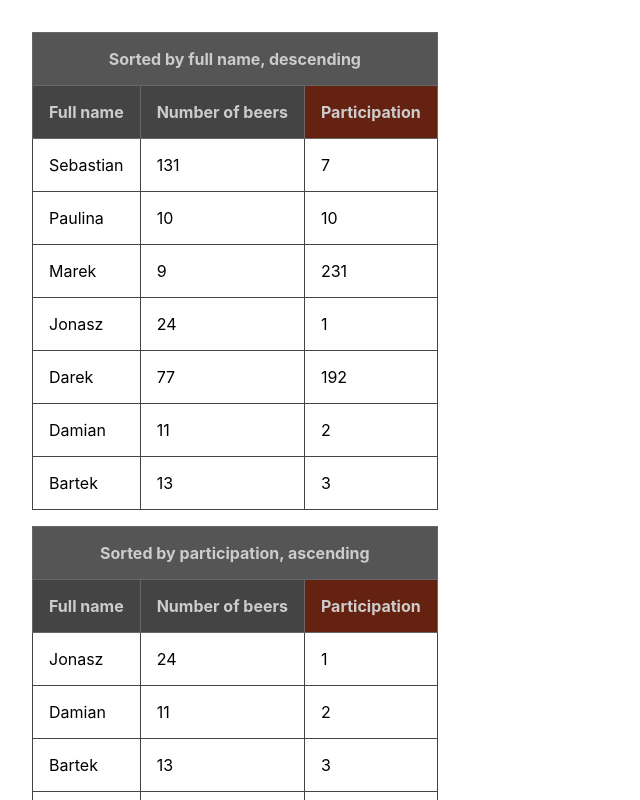
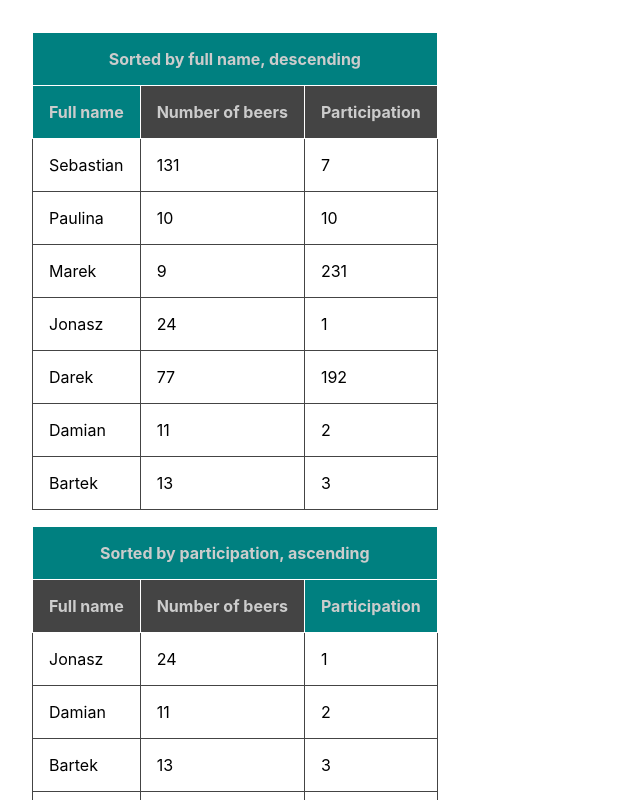
Before and after one commit to argasek/codebrainers-2020-09, a React (Create React App) app: page / in a window 1280 px wide. Shown: the top 800 px of the page, without its empty margins (0-640 px from the left). Built offline with nearby package versions, Linux system fonts and the light colour scheme.

Commit message:
Complete Task 2 - create a highlight of the sorting column label.

```diff
--- a/src/App.css
+++ b/src/App.css
@@ -14,6 +14,6 @@ body {
 
 .student-table th {
   background-color: #444;
-  border: 1px solid #666;
+  border: 1px solid white;
   color: #ccc;
 }
--- a/src/components/StudentList.js
+++ b/src/components/StudentList.js
@@ -1,5 +1,6 @@
 import React from "react";
 import StudentRow from "./StudentRow";
+import '../App.css';
 
 
 function StudentList(props) {
@@ -9,10 +10,11 @@ function StudentList(props) {
     const multiplier = sortDirection ? 1 : -1;
     const sortDirectionLabel = sortDirection ? "ascending" : "descending";
     const sortByLabel = {
-        fullName : 'full name',
-        participationCount : 'participation',
-        numberOfBeers : 'number of beers'
-    }
+        fullName: 'full name',
+        participationCount: 'participation',
+        numberOfBeers: 'number of beers'
+    };
+
 
 const sortedStudents = students.sort((student1, student2) => {
     const a = student1[sortBy];
@@ -24,19 +26,25 @@ function StudentList(props) {
         return -1 * multiplier;
     }
     return 0;
+});
 
-    });
+function isSortingColumn (sortByColumn) {
+    if (sortByColumn === sortBy) {
+        return true;
+    }
+    return false
+};
 
 return (
     <table className='student-table' cellSpacing="0" cellPadding="0">
         <thead>
         <tr>
-                <th colSpan={3} style={{backgroundColor: '#555'}}>Sorted by {sortByLabel[sortBy]}, {sortDirectionLabel}</th>
+            <th colSpan={3} style={{background: 'teal'}} >Sorted by {sortByLabel[sortBy]}, {sortDirectionLabel}</th>
         </tr>
         <tr>
-                <th>Full name</th>
-                <th>Number of beers</th>
-                <th style={{backgroundColor: '#621'}}>Participation</th>
+            <th style={isSortingColumn('fullName') ? {background: 'teal'} : {background: '#444'}} >Full name</th>
+            <th style={isSortingColumn('numberOfBeers') ? {background: 'teal'} : {background: '#444'}}>Number of beers</th>
+            <th style={isSortingColumn('participationCount') ? {background: 'teal'} : {background: '#444'}}>Participation</th>
         </tr>
         </thead>
         <tbody>
--- a/src/components/StudentRow.js
+++ b/src/components/StudentRow.js
@@ -1,4 +1,5 @@
 import React from "react";
+
 
 export default function StudentRow(props) {
     const student = props.student;
```
Lines whose indentation alone changed are shown as unchanged.
